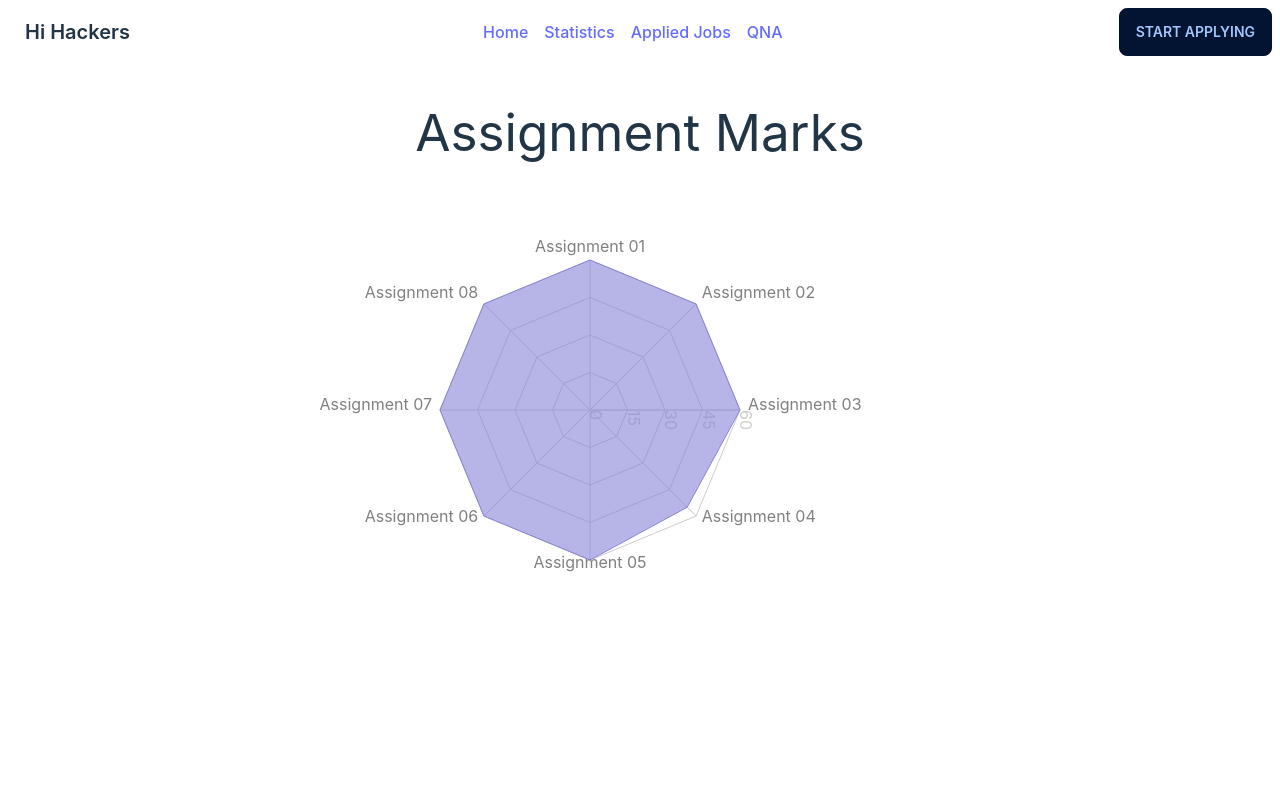
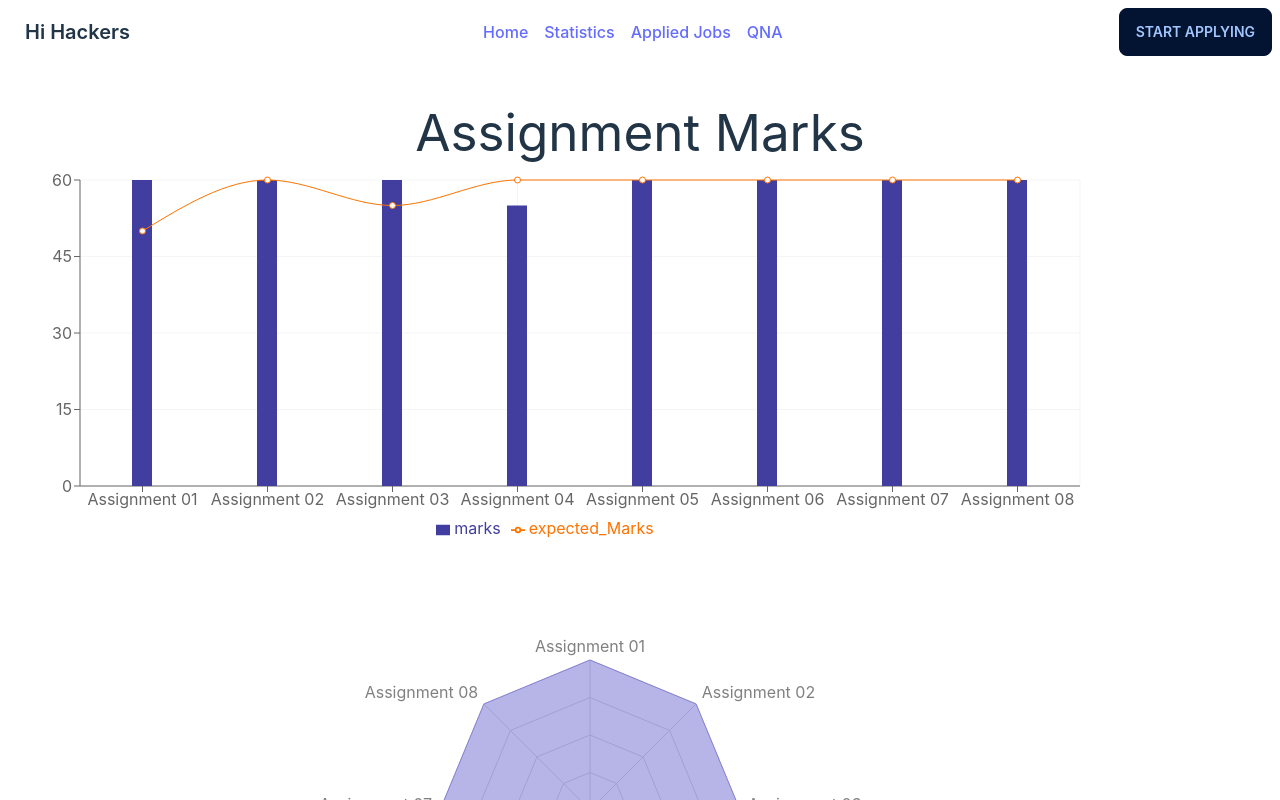
Before and after one commit to Sifat-E-Sadakin/TechTrek, a React (Vite) app: page /statistics in a window 1280 px wide. Shown: the top 800 px of the page. Built offline with nearby package versions, Linux system fonts and the light colour scheme.

Commit message:
chart with tool tips

```diff
--- a/src/Components/AssignmentChart/AssignmentChart.jsx
+++ b/src/Components/AssignmentChart/AssignmentChart.jsx
@@ -5,7 +5,18 @@ import {
   RadarChart,
   PolarGrid,
   PolarAngleAxis,
-  PolarRadiusAxis
+  PolarRadiusAxis,
+  Tooltip,
+  ComposedChart,
+  Line,
+  Area,
+  Bar,
+  XAxis,
+  YAxis,
+  CartesianGrid,
+
+  Legend,
+  Scatter
 } from "recharts";
 
 
@@ -62,9 +73,80 @@ const AssignmentChart = () => {
         }
       ];
 
+      const data2 = [
+        {
+          name: "Assignment 01",
+          expected_Marks: 50,
+          marks: 60
+        },
+        {
+          name: "Assignment 02",
+          expected_Marks: 60,
+          marks: 60
+        },
+        {
+          name: "Assignment 03",
+          expected_Marks: 55,
+          marks: 60
+        },
+        {
+          name: "Assignment 04",
+          expected_Marks: 60,
+          marks: 55
+        },
+        {
+          name: "Assignment 05",
+          expected_Marks: 60,
+          marks: 60
+        },
+        {
+          name: "Assignment 06",
+          expected_Marks: 60,
+          marks: 60
+        },
+        {
+          name: "Assignment 07",
+          expected_Marks: 60,
+          marks: 60
+        },
+        {
+          name: "Assignment 08",
+          expected_Marks: 60,
+          marks: 60
+        }
+      ];
+
+
+
+
+
     return (
         <div className='text-center py-10'>
             <h1>Assignment Marks</h1>
+
+            <div>
+            <ComposedChart
+      width={1100}
+      height={400}
+      data={data2}
+      margin={{
+        top: 20,
+        right: 20,
+        bottom: 20,
+        left: 20
+      }}
+    >
+      <CartesianGrid stroke="#f5f5f5" />
+      <XAxis dataKey="name" />
+      <YAxis />
+      <Tooltip />
+      <Legend />
+
+      <Bar dataKey="marks" barSize={20} fill="#413ea0" />
+      <Line type="monotone" dataKey="expected_Marks" stroke="#ff7300" />
+
+    </ComposedChart>
+            </div>
 
             <div className='flex justify-center'>
             <RadarChart
@@ -77,6 +159,7 @@ const AssignmentChart = () => {
     >
       <PolarGrid />
       <PolarAngleAxis dataKey="subject" />
+
       <PolarRadiusAxis />
       <Radar
 
```
